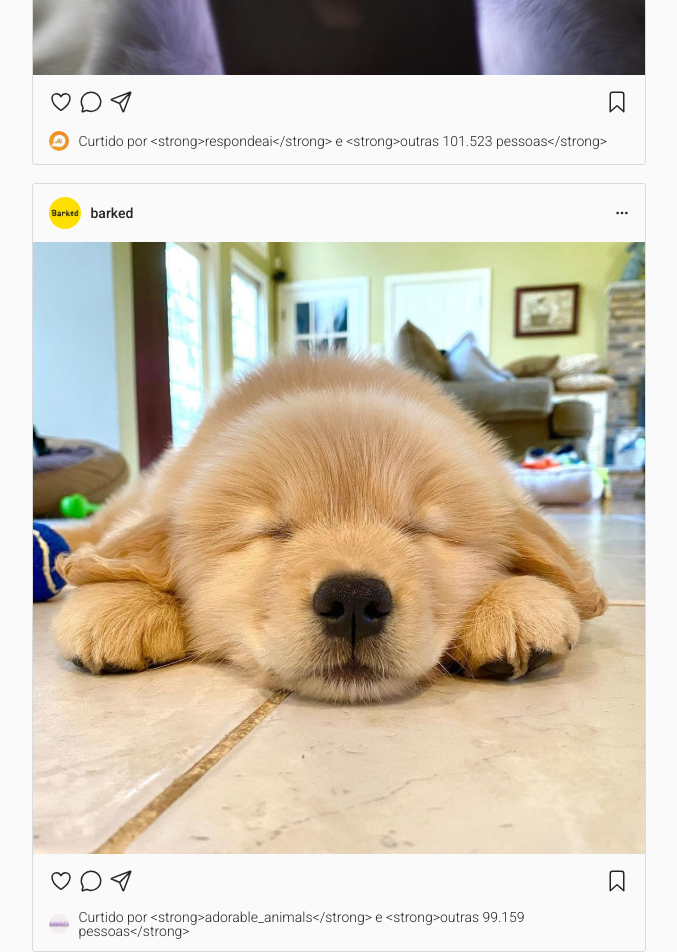
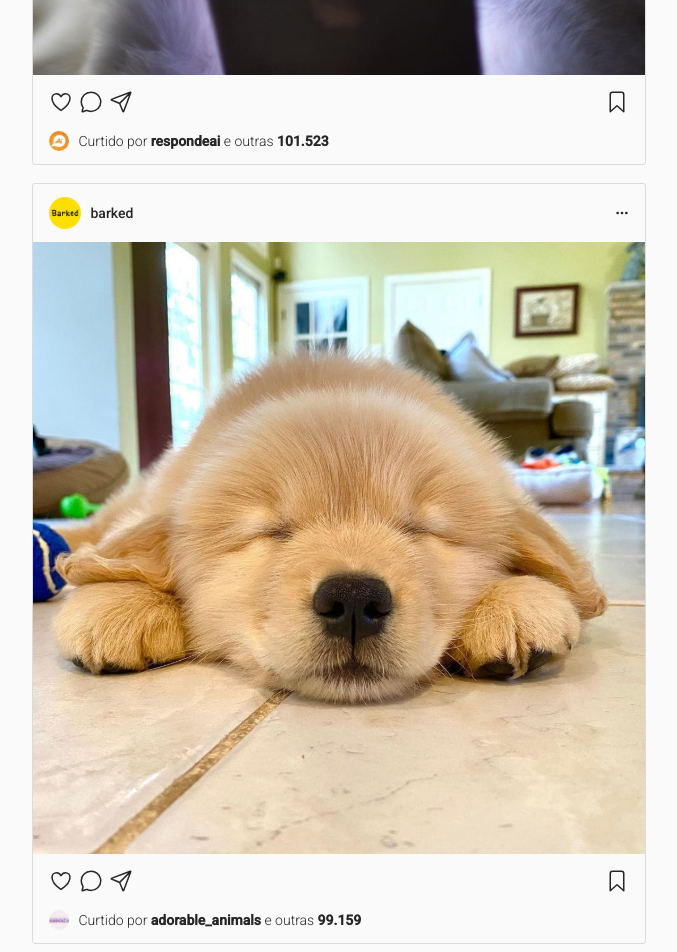
Before and after one commit to ViniVian4/projeto7-instagramreact, a React (Create React App) app: page / in a window 1280 px wide. Shown: the part 820-1772 px from the top of the page, without its empty margins (141-818 px from the left). Built offline with nearby package versions, Linux system fonts and the light colour scheme.

Commit message:
botão de like pronto + ajustes no texto da curtida

```diff
--- a/public/css/style.css
+++ b/public/css/style.css
@@ -9,6 +9,14 @@ body {
   color: #262626;
   font-weight: 400;
   font-size: 14px;
+}
+
+.red {
+  color: red;
+}
+
+.black {
+  color: black;
 }
 
 .navbar {
--- a/src/corpo/esquerda/Post.js
+++ b/src/corpo/esquerda/Post.js
@@ -1,6 +1,14 @@
 import React from 'react'
 
 export default function Post(props) {
+    const [like, setLike] = React.useState("heart-outline");
+    const [color, setColor] = React.useState("");
+
+    function likePost () {
+        setLike("heart");
+        setColor("md hydrated red");
+    }
+
     return (
         <div class="post">
             <div class="topo">
@@ -14,13 +22,13 @@ export default function Post(props) {
             </div>
 
             <div class="conteudo">
-                <img src={props.image} />
+                <img src={props.image} onClick={likePost} />
             </div>
 
             <div class="fundo">
                 <div class="acoes">
                     <div>
-                        <ion-icon name="heart-outline"></ion-icon>
+                        <ion-icon class={color} name={like} onClick={likePost}></ion-icon>
                         <ion-icon name="chatbubble-outline"></ion-icon>
                         <ion-icon name="paper-plane-outline"></ion-icon>
                     </div>
@@ -32,7 +40,7 @@ export default function Post(props) {
                 <div class="curtidas">
                     <img src={props.userLikedPhoto} />
                     <div class="texto">
-                        {props.likedText}
+                        Curtido por <strong>{props.userLikedName}</strong> e outras <strong>{props.likes}</strong>
                     </div>
                 </div>
             </div>
--- a/src/corpo/esquerda/Posts.js
+++ b/src/corpo/esquerda/Posts.js
@@ -8,14 +8,16 @@ export default function Posts() {
             userName: "meowed",
             image: "assets/img/gato-telefone.svg",
             userLikedPhoto: "assets/img/respondeai.svg",
-            likedText: "Curtido por <strong>respondeai</strong> e <strong>outras 101.523 pessoas</strong>"
+            userLikedName: "respondeai",
+            likes: "101.523"
         },
         {
             userPhoto: "assets/img/barked.svg",
             userName: "barked",
             image: "assets/img/dog.svg",
             userLikedPhoto: "assets/img/adorable_animals.svg",
-            likedText: "Curtido por <strong>adorable_animals</strong> e <strong>outras 99.159 pessoas</strong>"
+            userLikedName: "adorable_animals",
+            likes: "99.159"
         }
     ]
 
@@ -23,7 +25,7 @@ export default function Posts() {
         <div class="posts">
             {
                 posts.map(post => (
-                    <Post userPhoto={post.userPhoto} userName={post.userName} image={post.image} userLikedPhoto={post.userLikedPhoto} likedText={post.likedText} />
+                    <Post userPhoto={post.userPhoto} userName={post.userName} image={post.image} userLikedPhoto={post.userLikedPhoto} userLikedName={post.userLikedName} likes={post.likes} />
                 ))
             }
         </div>
```
